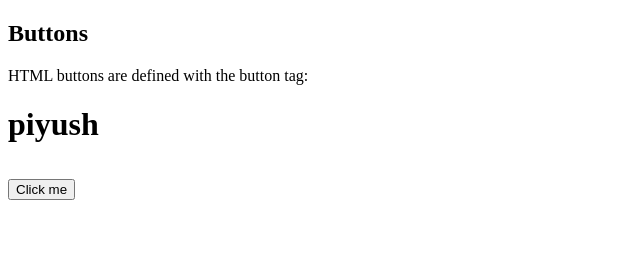
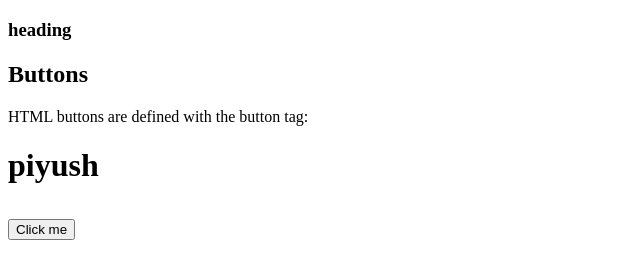
Before and after one commit to iampiyushsaraswat/demo, a plain HTML site: page index.html in a window 1280 px wide. Shown: the whole page, without its empty margins (0-640 px from the left). Drawn offline with Linux system fonts and the light colour scheme.

Commit message:
fifth-commit

```diff
--- a/index.html
+++ b/index.html
@@ -1,7 +1,7 @@
 <!DOCTYPE html>
 <html>
 <body>
-
+<h3>heading<h3>
 <h2> Buttons</h2>
 <p>HTML buttons are defined with the button tag:</p>
 <h1> piyush<h1>
```
